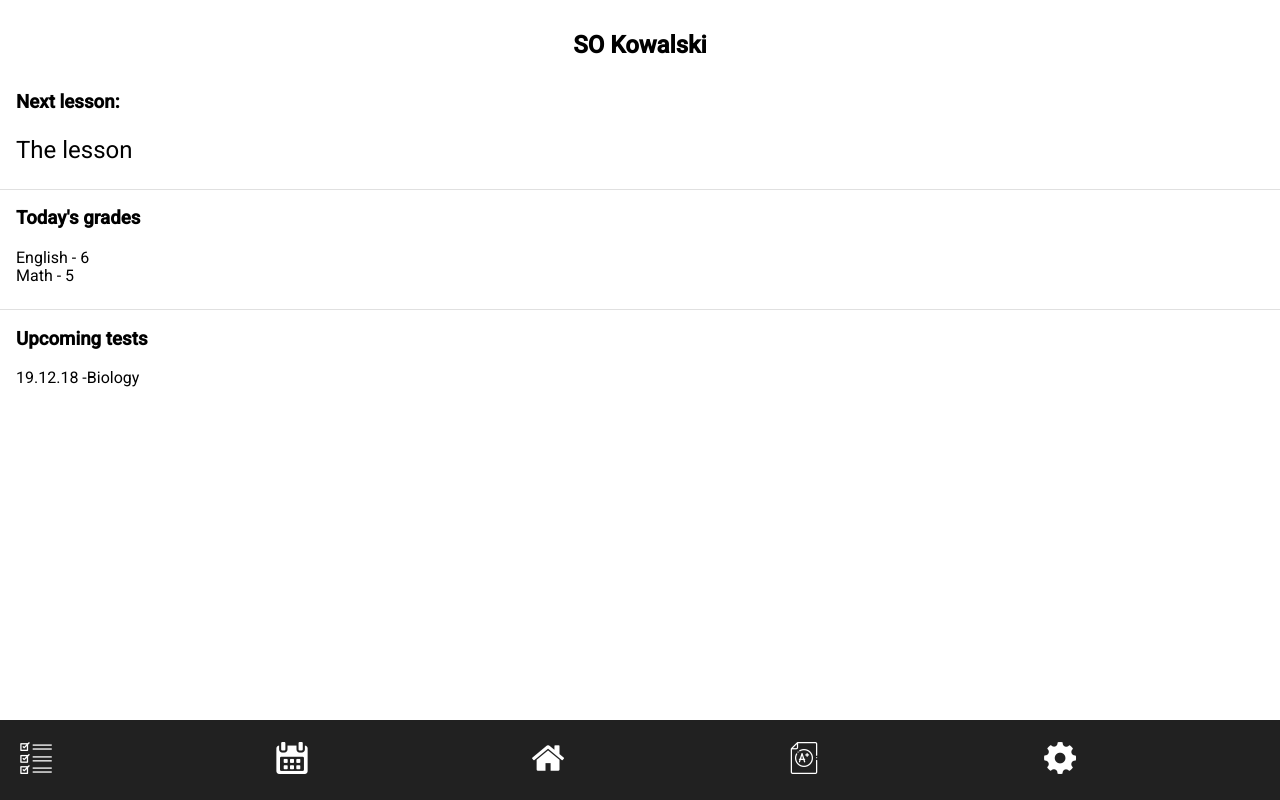
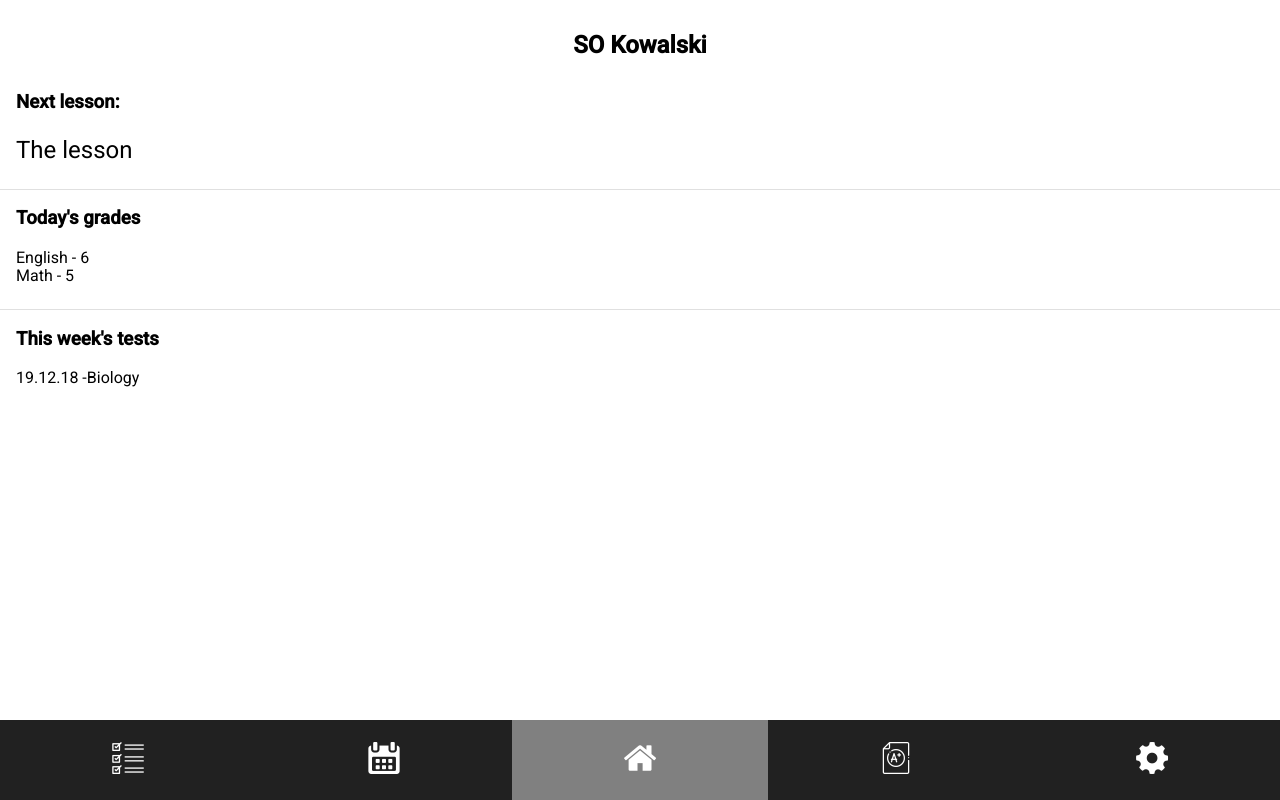
Before and after one commit to kachamaka/plannerix-frontend, an Angular app: page /home in a window 1280 px wide. Before the commit this address led to /. Built offline with nearby package versions, Linux system fonts and the light colour scheme.

Commit message:
design progress

```diff
--- a/src/app/home/home.component.html
+++ b/src/app/home/home.component.html
@@ -18,7 +18,7 @@
 </section>
 <mat-divider></mat-divider>
 <section>
-  <h3>Upcoming tests</h3>
+  <h3>This week's tests</h3>
   <!-- TODO: make a component that displays test given an array -->
   <p>19.12.18 -Biology</p>
 </section>
--- a/src/app/navigation/navigation.component.css
+++ b/src/app/navigation/navigation.component.css
@@ -3,6 +3,10 @@
 [class^="flaticon-"]:after,
 [class*=" flaticon-"]:after {
     font-size: 2rem;
+}
+
+.gray{
+    background-color: gray;
 }
 
 .container {
@@ -15,8 +19,128 @@
     grid-template-areas: "schedule calendar home grades settings";
 }
 
+/* calendar */
+.calendar{
+    grid-area: calendar;
+    /* background-color:red; */
+    height: 100%;
+    width: 100%;
+    display: grid;
+    grid-template-columns: auto;
+    grid-template-areas: ". cal .";
+}
+.flaticon-calendar{
+    grid-area: cal;
+    align-self: center;
+    display: inline-block;
+    text-align: center;
+}
+.flaticon-calendar::before{
+    align-self: center;
+    align-content: center;
+    /* text-align: center; */
+    margin-left:0;
+}
+/* end of calendar */
+
+/* schedule */
+.schedule{
+    grid-area: schedule;
+    /* background-color:red; */
+    height: 100%;
+    width: 100%;
+    display: grid;
+    grid-template-columns: auto;
+    grid-template-areas: ". sched .";
+}
+.flaticon-checklist{
+    grid-area: sched;
+    align-self: center;
+    display: inline-block;
+    text-align: center;
+}
+.flaticon-checklist::before{
+    align-self: center;
+    align-content: center;
+    /* text-align: center; */
+    margin-left:0;
+}
+
+/* end of schedule */
+
+/* home */
+.home{
+    grid-area: home;
+    /* background-color:red; */
+    height: 100%;
+    width: 100%;
+    display: grid;
+    grid-template-columns: auto;
+    grid-template-areas: ". hom .";
+}
+.flaticon-home-1{
+    grid-area: hom;
+    align-self: center;
+    display: inline-block;
+    text-align: center;
+}
+.flaticon-home-1::before{
+    align-self: center;
+    align-content: center;
+    /* text-align: center; */
+    margin-left:0;
+}
+/* end of home */
+
+/* grades */
+.grades{
+    grid-area: grades;
+    /* background-color:red; */
+    height: 100%;
+    width: 100%;
+    display: grid;
+    grid-template-columns: auto;
+    grid-template-areas: ". scores .";
+}
+.flaticon-scores{
+    grid-area: scores;
+    align-self: center;
+    display: inline-block;
+    text-align: center;
+}
+.flaticon-scores::before{
+    align-self: center;
+    align-content: center;
+    /* text-align: center; */
+    margin-left:0;
+}
+/* end of grades */
+
+/* settings */
+.settings{
+    grid-area: settings;
+    /* background-color:red; */
+    height: 100%;
+    width: 100%;
+    display: grid;
+    grid-template-columns: auto;
+    grid-template-areas: ". sett .";
+}
+.flaticon-settings-work-tool{
+    grid-area: sett;
+    align-self: center;
+    display: inline-block;
+    text-align: center;
+}
+.flaticon-settings-work-tool::before{
+    align-self: center;
+    align-content: center;
+    /* text-align: center; */
+    margin-left:0;
+}
+/* end of settings */
 
 
-span:focus{
+i:focus{
     outline: 0px;
 }
--- a/src/app/navigation/navigation.component.html
+++ b/src/app/navigation/navigation.component.html
@@ -1,17 +1,28 @@
 <mat-toolbar color="primary" class="container">
-  <div style="grid-area: schedule">
-    <span routerLink="/schedule" class="flaticon-checklist"></span>
+  <div class="schedule" [ngClass]="{
+    'gray':currentUrl=='schedule'
+  }">
+    <i routerLink="/schedule" class="flaticon-checklist"></i>
   </div>
-  <div style="grid-area: calendar">
-    <span routerLink="/calendar" class="flaticon-calendar"></span>
+  <div class="calendar" [ngClass]="{
+    'gray':currentUrl=='calendar'
+  }">
+    <i routerLink="/calendar" class="flaticon-calendar">
+    </i>
   </div>
-  <div style="grid-area: home">
-    <span routerLink="/home" class="flaticon-home-1"></span>
+  <div class="home" [ngClass]="{
+    'gray':currentUrl=='home'
+  }">
+    <i routerLink="/home" class="flaticon-home-1"></i>
   </div>
-  <div style="grid-area: settings">
-    <span routerLink="/settings" class="flaticon-settings-work-tool"></span> <!-- or Profile -->
+  <div class="grades" [ngClass]="{
+    'gray':currentUrl=='grades'
+  }">
+    <i routerLink="/grades" class="flaticon-scores"></i>
   </div>
-  <div style="grid-area: grades">
-    <span routerLink="/my-grades" class="flaticon-scores"></span>
+  <div class="settings" [ngClass]="{
+    'gray':currentUrl=='settings'
+  }">
+    <i routerLink="/settings" class="flaticon-settings-work-tool"></i> <!-- or Profile -->
   </div>
 </mat-toolbar>
--- a/src/app/navigation/navigation.component.ts
+++ b/src/app/navigation/navigation.component.ts
@@ -1,4 +1,6 @@
 import { Component, OnInit } from '@angular/core';
+import { Router, NavigationEnd } from '@angular/router';
+import { isUndefined } from 'util';
 
 @Component({
   selector: 'app-navigation',
@@ -6,10 +8,31 @@ import { Component, OnInit } from '@angular/core';
   styleUrls: ['./navigation.component.css']
 })
 export class NavigationComponent implements OnInit {
+  el: HTMLCollectionOf<HTMLElement>;
+  prevEl: HTMLCollectionOf<HTMLElement>;
+  route: any;
 
-  constructor() { }
+  private previousUrl: string;
+  private currentUrl: string;
 
-  ngOnInit() {
+  constructor(private router: Router) {
+    router.events.subscribe((val)=>{
+      if(val instanceof NavigationEnd){
+        this.previousUrl = this.currentUrl;
+        this.currentUrl = val.url.split("/")[1];
+      }
+    })
+   }
+
+  ngOnInit(){
   }
 
+
+  checkRoute(){
+    this.route = this.router.url.split("/");
+    console.log(this.route[1]);
+  }
+
+
+
 }
```
Also changed, not shown: src/app/app-routing.module.ts (+4 -4 lines).
